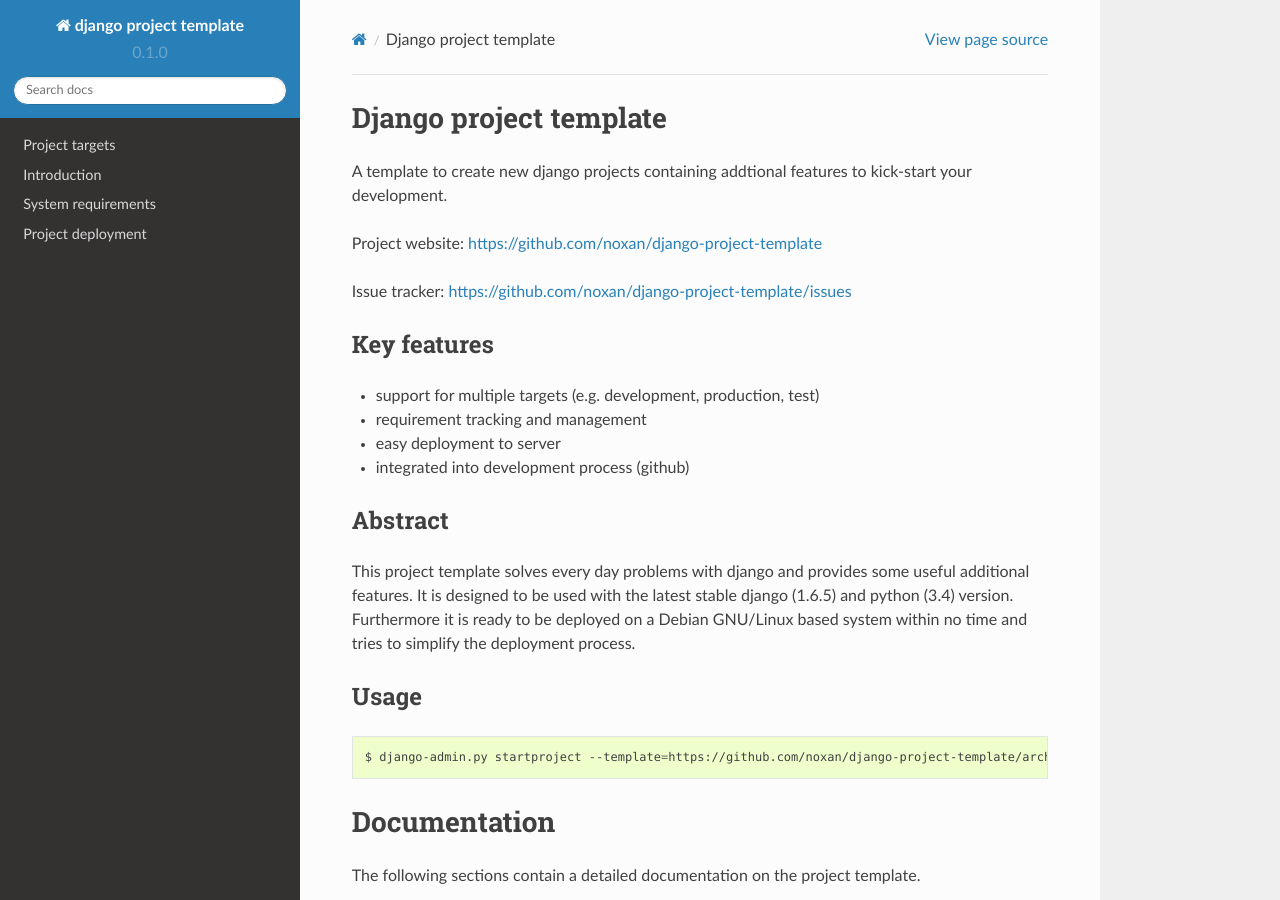
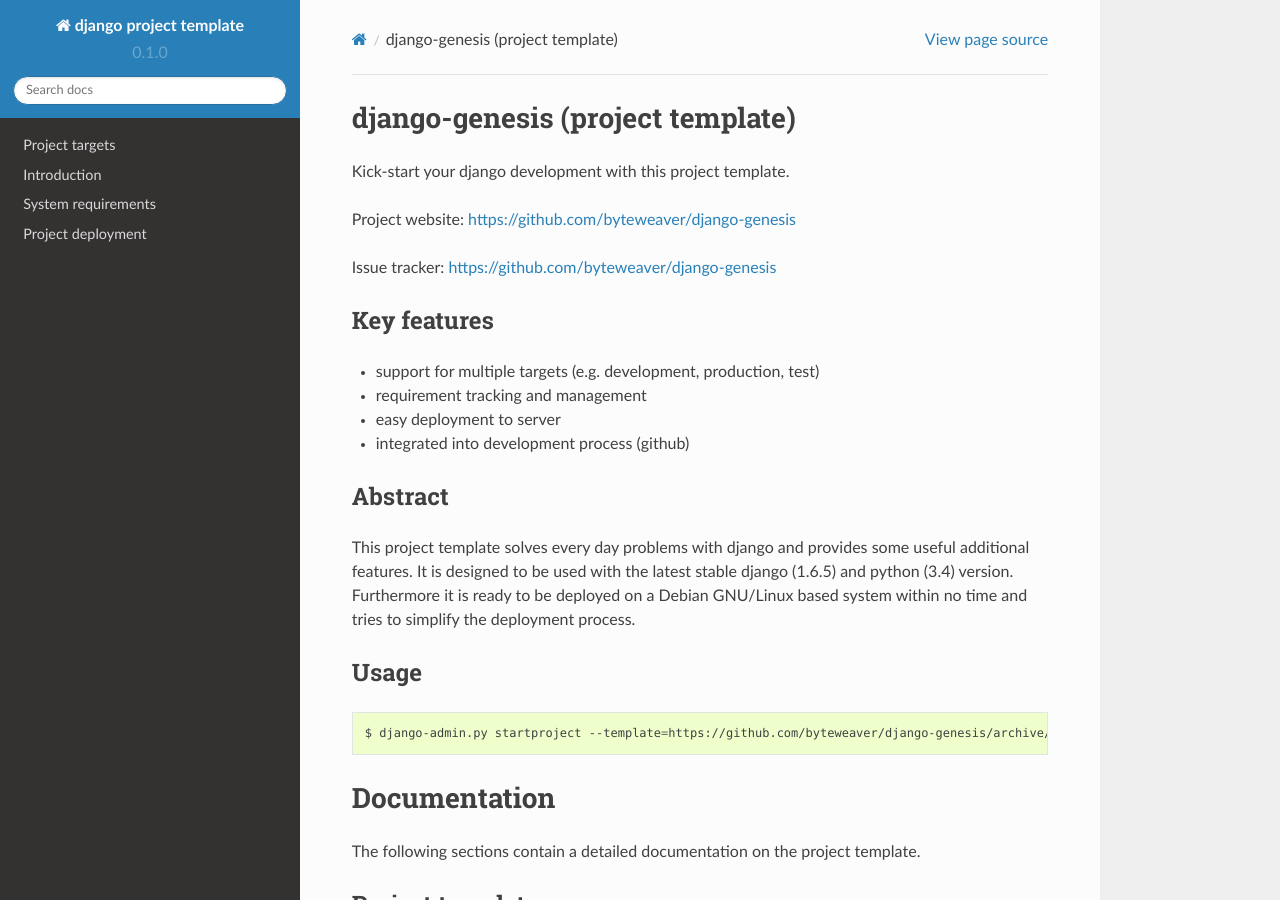
Before and after one commit to byteweaver/django-genesis, a Sphinx documentation site: the page built from docs/index.rst, in a window 1280 px wide and 900 px high. Built offline with Sphinx 7.4.7 and the Read the Docs theme 2.0.0, drawn with Linux system fonts in a browser that asks for light colours.

Commit message:
update project location and name in documentation

```diff
--- a/docs/index.rst
+++ b/docs/index.rst
@@ -3,14 +3,14 @@
    You can adapt this file completely to your liking, but it should at least
    contain the root `toctree` directive.
 
-Django project template
-=======================
+django-genesis (project template)
+=================================
 
-A template to create new django projects containing addtional features to kick-start your development.
+Kick-start your django development with this project template.
 
-Project website: https://github.com/noxan/django-project-template
+Project website: https://github.com/byteweaver/django-genesis
 
-Issue tracker: https://github.com/noxan/django-project-template/issues
+Issue tracker: https://github.com/byteweaver/django-genesis
 
 Key features
 ------------
@@ -30,7 +30,7 @@
 
 .. code-block:: Bash
 
-    $ django-admin.py startproject --template=https://github.com/noxan/django-project-template/archive/master.zip --extension=py,md,html,sh --name=Makefile <project_name>
+    $ django-admin.py startproject --template=https://github.com/byteweaver/django-genesis/archive/master.zip --extension=py,md,html,sh --name=Makefile <project_name>
 
 Documentation
 =============
```
